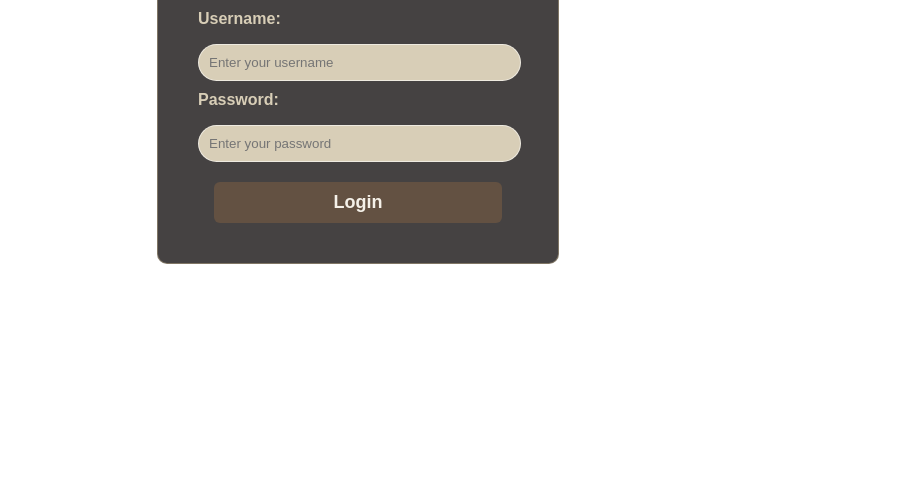
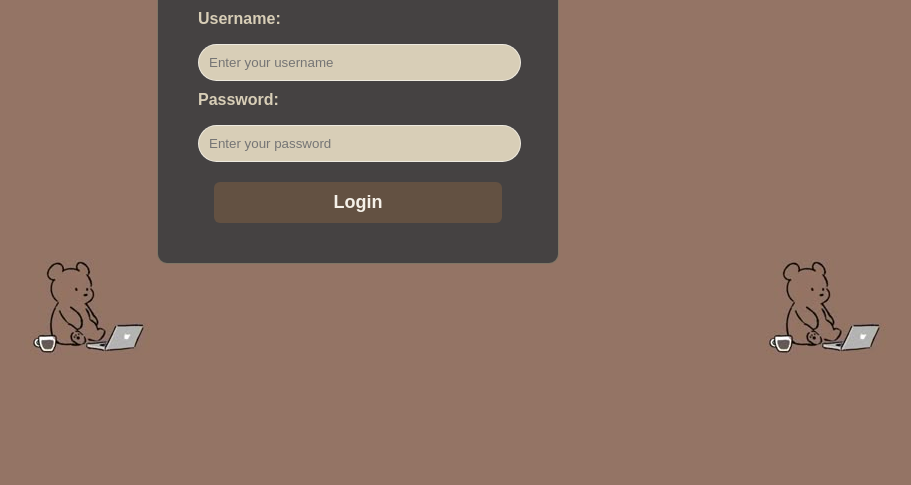
Before and after one commit to yota2222/My_Protfolio, a plain HTML site: page login.html in a window 1280 px wide. Shown: the part 315-800 px from the top of the page, without its empty margins (282-1193 px from the left). Drawn offline with Linux system fonts and the light colour scheme.

Commit message:
Update login.css

```diff
--- a/login.css
+++ b/login.css
@@ -1,5 +1,5 @@
 body {
-    background-image: url(../images/login.jpg);
+    background-image: url(login.jpg);
     font-family:  sans-serif;
     color: #d8ceb7 ;
     display: flex;
```
